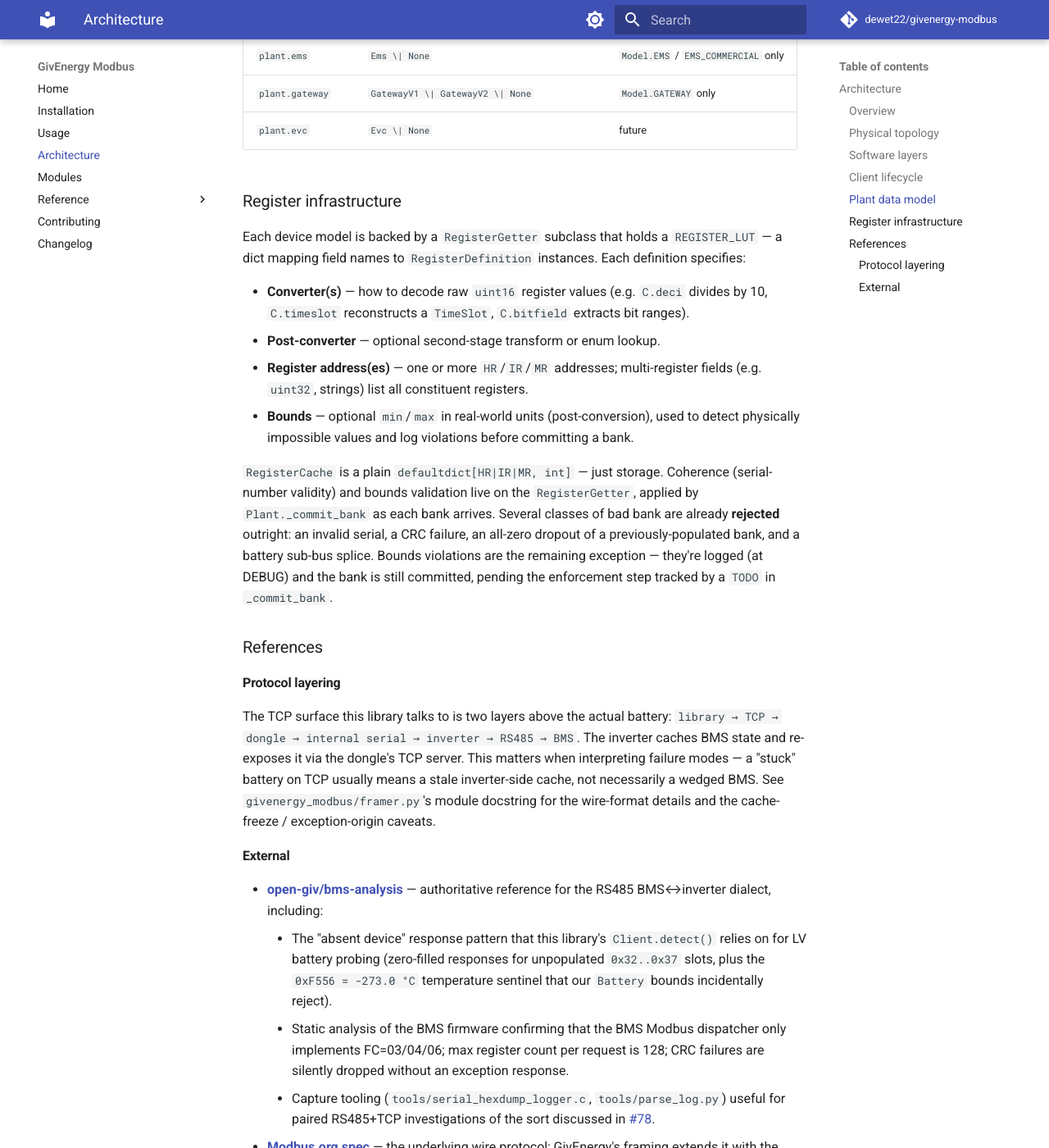
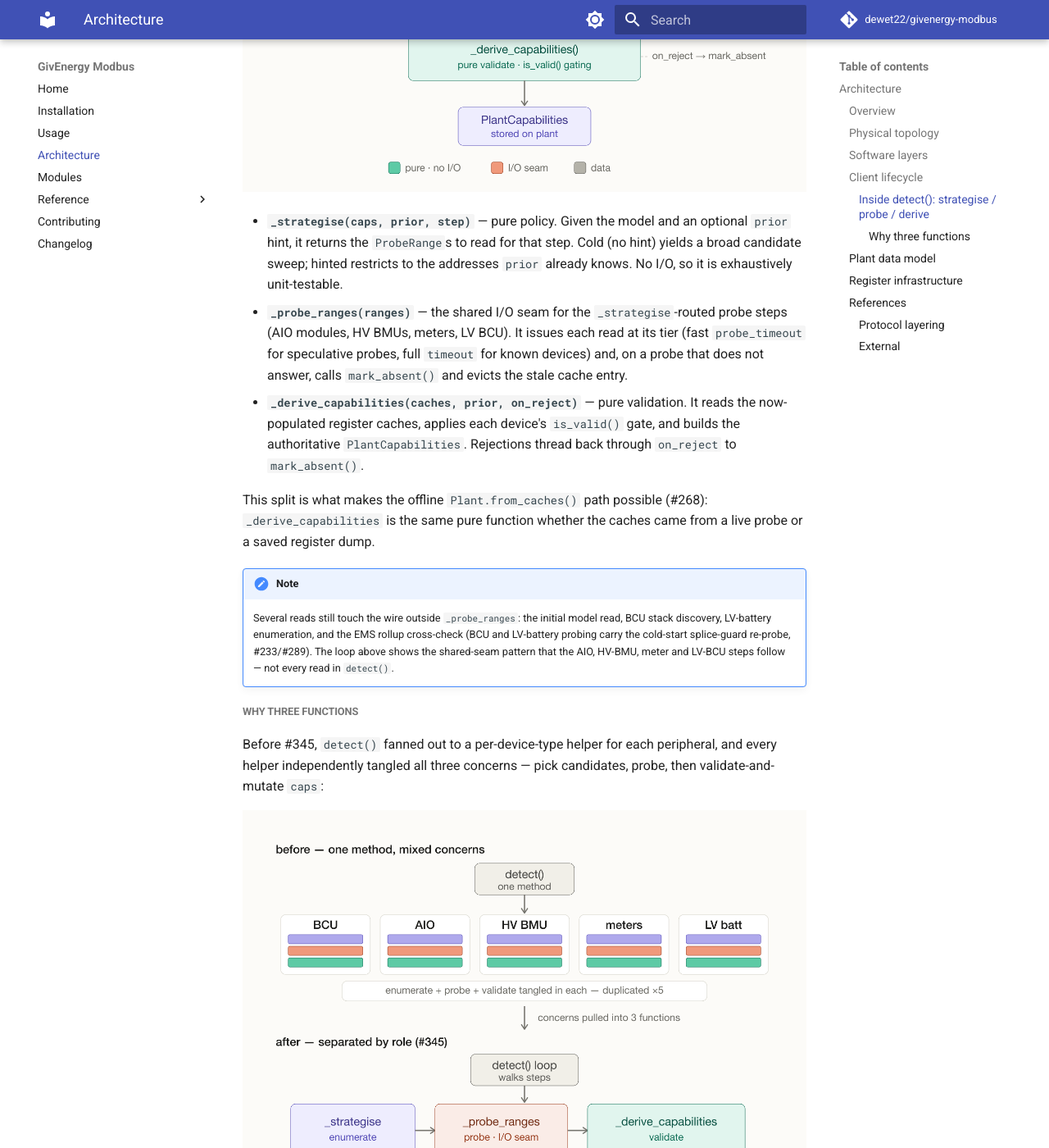
Before and after one commit to dewet22/givenergy-modbus, an MkDocs documentation site: the page built from docs/architecture.md, in a window 1280 px wide and 1400 px high, scrolled down 2604 px. Shown: the whole window at 82% size. Built offline with MkDocs 1.6.1 and Material for MkDocs 9.7.7, drawn with Linux system fonts in a browser that asks for light colours; comment, search, counter and statistics services are not loaded; some of the changed text lies outside the part shown.

Commit message:
docs: diagram detect()'s strategise/probe/derive loop (#268) (#348)
* docs: diagram detect()'s strategise/probe/derive loop and the #345 refactor

Adds two architecture diagrams to the detect() section: the three-role loop
(_strategise pure policy → _probe_ranges I/O seam → _derive_capabilities pure
validate) and a before/after showing the per-device-type helpers transposed into
per-concern functions.

Each diagram is committed as a standalone SVG source (hardcoded palette + fonts,
no host CSS) plus a 2x PNG that the docs embed; AGENTS.md documents the
rsvg-convert re-render step.

Co-Authored-By: Claude Sonnet 4.6 <noreply@anthropic.com>

* docs: scope _probe_ranges as the shared seam for routed probe steps only

Codex review (#348): the prose and loop diagram overstated _probe_ranges() as
the single I/O seam. Only the _strategise-routed steps (AIO, HV BMU, meters,
LV BCU) go through it; the model read, BCU stack discovery, LV-battery
enumeration and the EMS rollup check still touch the wire imperatively.

Reframes the bullet and before/after prose, expands the admonition to name all
four imperative reads, and corrects the loop diagram (step list, seam label,
<desc>). Re-rendered the PNG.

Co-Authored-By: Claude Sonnet 4.6 <noreply@anthropic.com>

---------

Co-authored-by: Claude Sonnet 4.6 <noreply@anthropic.com>

```diff
--- a/docs/architecture.md
+++ b/docs/architecture.md
@@ -135,6 +135,29 @@ client.load_config()   re-read after any write to confirm the change landed
 
 `detect()` is intentionally slow — a correct topology is more important than fast startup. It uses a two-tier timeout: full retries for known devices, short probe retries for speculative addresses (meters, batteries, BCU stacks) where absence is the common case.
 
+### Inside `detect()`: strategise / probe / derive
+
+After resolving the model, `detect()` runs a loop over the peripheral steps (BCU, AIO, HV BMU, meters, LV batteries, LV BCU, EMS). Each step is split into three roles, separated by whether they touch the wire:
+
+![The detect() strategise, probe and derive loop](img/detect-strategise-probe-derive.png)
+
+- **`_strategise(caps, prior, step)`** — pure policy. Given the model and an optional `prior` hint, it returns the `ProbeRange`s to read for that step. Cold (no hint) yields a broad candidate sweep; hinted restricts to the addresses `prior` already knows. No I/O, so it is exhaustively unit-testable.
+- **`_probe_ranges(ranges)`** — the shared I/O seam for the `_strategise`-routed probe steps (AIO modules, HV BMUs, meters, LV BCU). It issues each read at its tier (fast `probe_timeout` for speculative probes, full `timeout` for known devices) and, on a probe that does not answer, calls `mark_absent()` and evicts the stale cache entry.
+- **`_derive_capabilities(caches, prior, on_reject)`** — pure validation. It reads the now-populated register caches, applies each device's `is_valid()` gate, and builds the authoritative `PlantCapabilities`. Rejections thread back through `on_reject` to `mark_absent()`.
+
+This split is what makes the offline `Plant.from_caches()` path possible (#268): `_derive_capabilities` is the same pure function whether the caches came from a live probe or a saved register dump.
+
+!!! note
+    Several reads still touch the wire outside `_probe_ranges`: the initial model read, BCU stack discovery, LV-battery enumeration, and the EMS rollup cross-check (BCU and LV-battery probing carry the cold-start splice-guard re-probe, #233/#289). The loop above shows the shared-seam pattern that the AIO, HV-BMU, meter and LV-BCU steps follow — not every read in `detect()`.
+
+#### Why three functions
+
+Before #345, `detect()` fanned out to a per-device-type helper for each peripheral, and every helper independently tangled all three concerns — pick candidates, probe, then validate-and-mutate `caps`:
+
+![Before and after: per-type helpers transposed into per-concern functions](img/detect-refactor-before-after.png)
+
+The refactor transposes that grid: instead of five helpers each doing all three jobs, there is one function per job. Candidate generation lives once (shared by `_strategise` and `_derive_capabilities`) and validation lives once in `_derive_capabilities`, both spanning every device type; the probe I/O routes through `_probe_ranges` for the AIO, HV-BMU, meter and LV-BCU steps. A change to a candidate range or a validation gate is now a one-site edit rather than a five-site sweep.
+
 ## Plant data model
 
 `Plant` is passive — it stores data, drives no I/O. Its two responsibilities are:
```
Also changed, not shown: AGENTS.md (+10 -0 lines), docs/img/detect-refactor-before-after.png (added), docs/img/detect-refactor-before-after.svg (added), docs/img/detect-strategise-probe-derive.png (added), docs/img/detect-strategise-probe-derive.svg (added).
